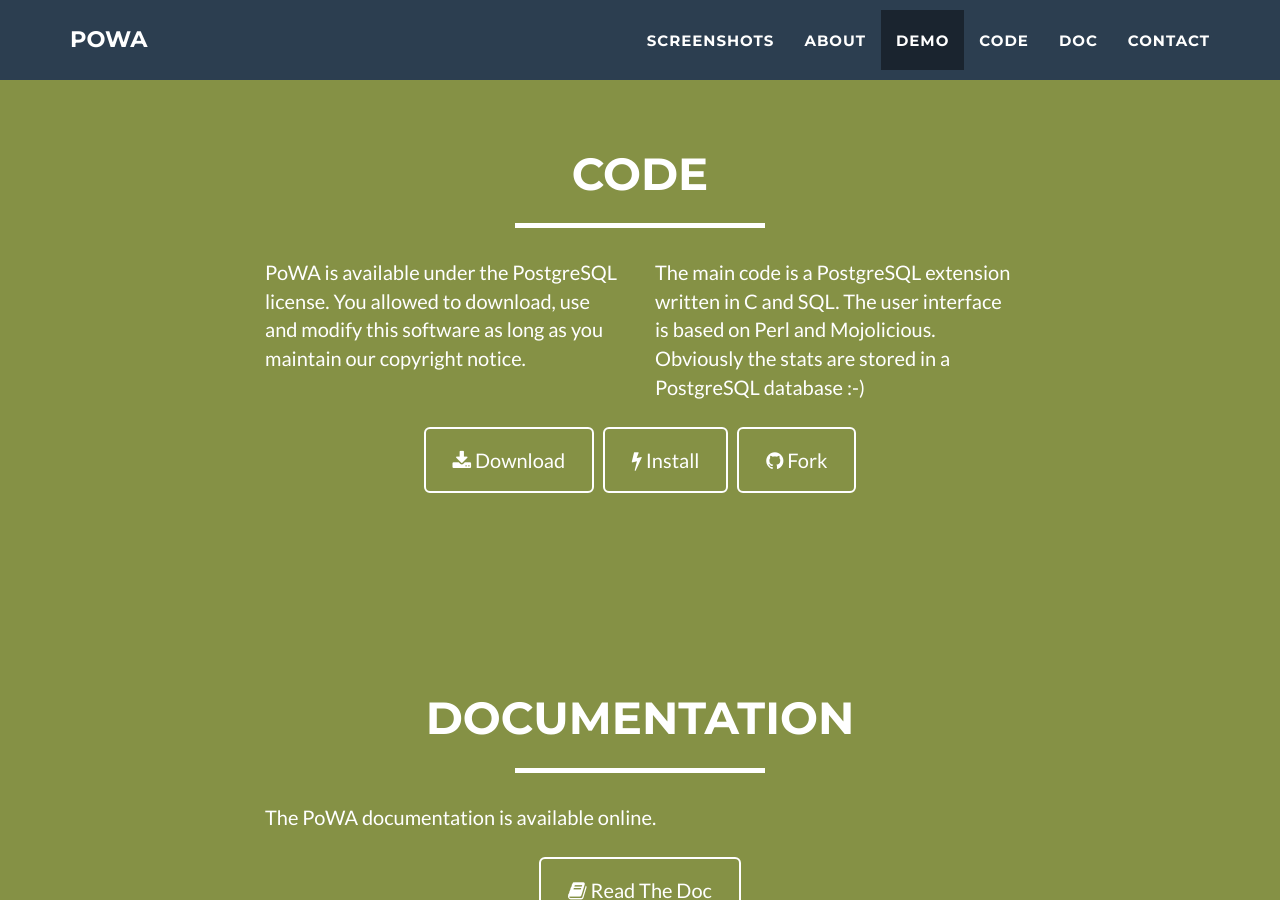
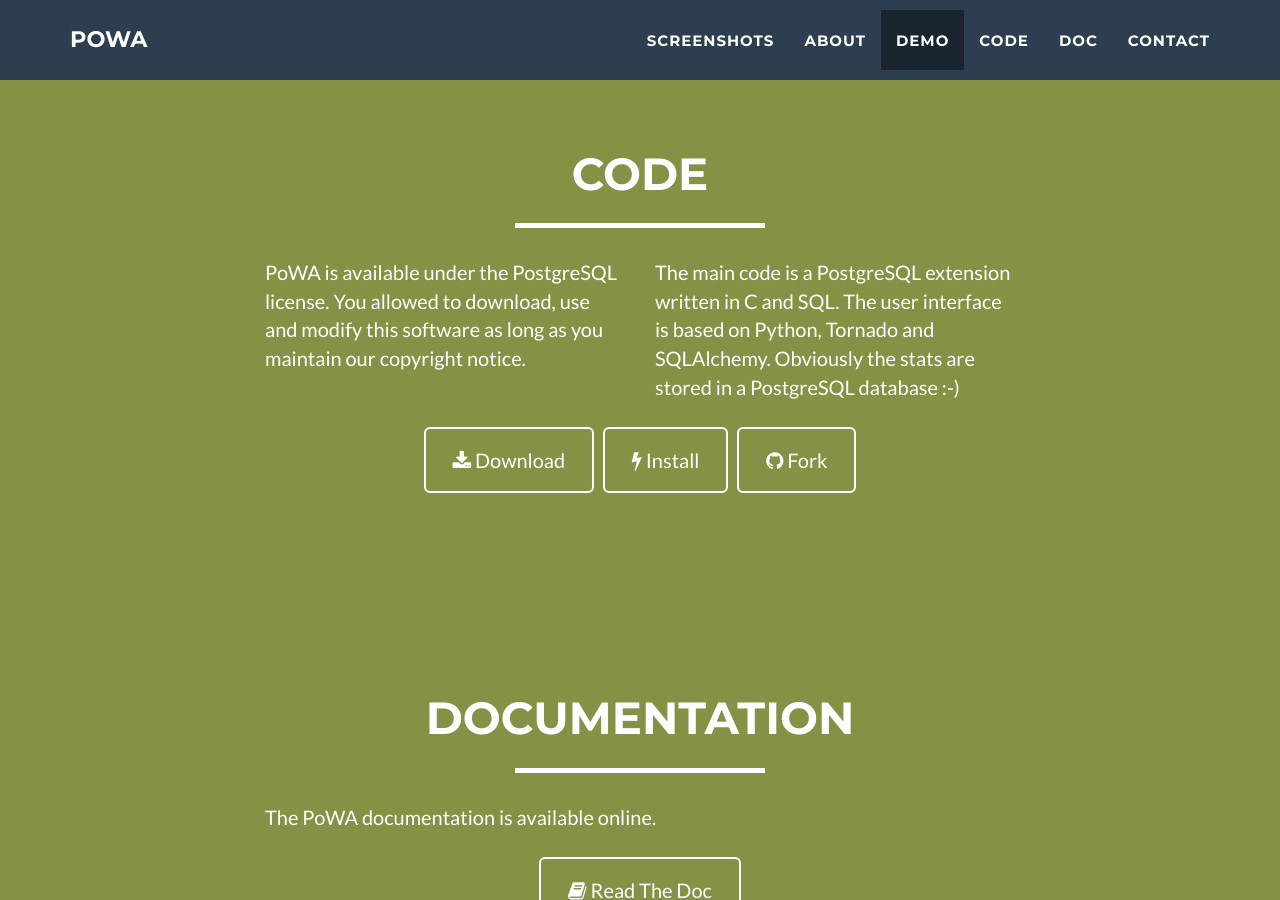
Before and after one commit to powa-team/powa, a Jekyll site: the page built from index.html, in a window 1280 px wide and 900 px high, scrolled down 2294 px. Built offline with Jekyll 4.4.1, drawn with Linux system fonts in a browser that asks for light colours.

Commit message:
The user interface is now in Python

```diff
--- a/_includes/code.html
+++ b/_includes/code.html
@@ -13,7 +13,7 @@
       </div>
       <div class="col-lg-4">
         <p>The main code is a PostgreSQL extension written in C and SQL.
-        The user interface is based on Perl and Mojolicious.
+        The user interface is based on Python, Tornado and SQLAlchemy.
         Obviously the stats are stored in a PostgreSQL database :-)</p>
       </div>
       <div class="col-lg-8 col-lg-offset-2 text-center">
```
